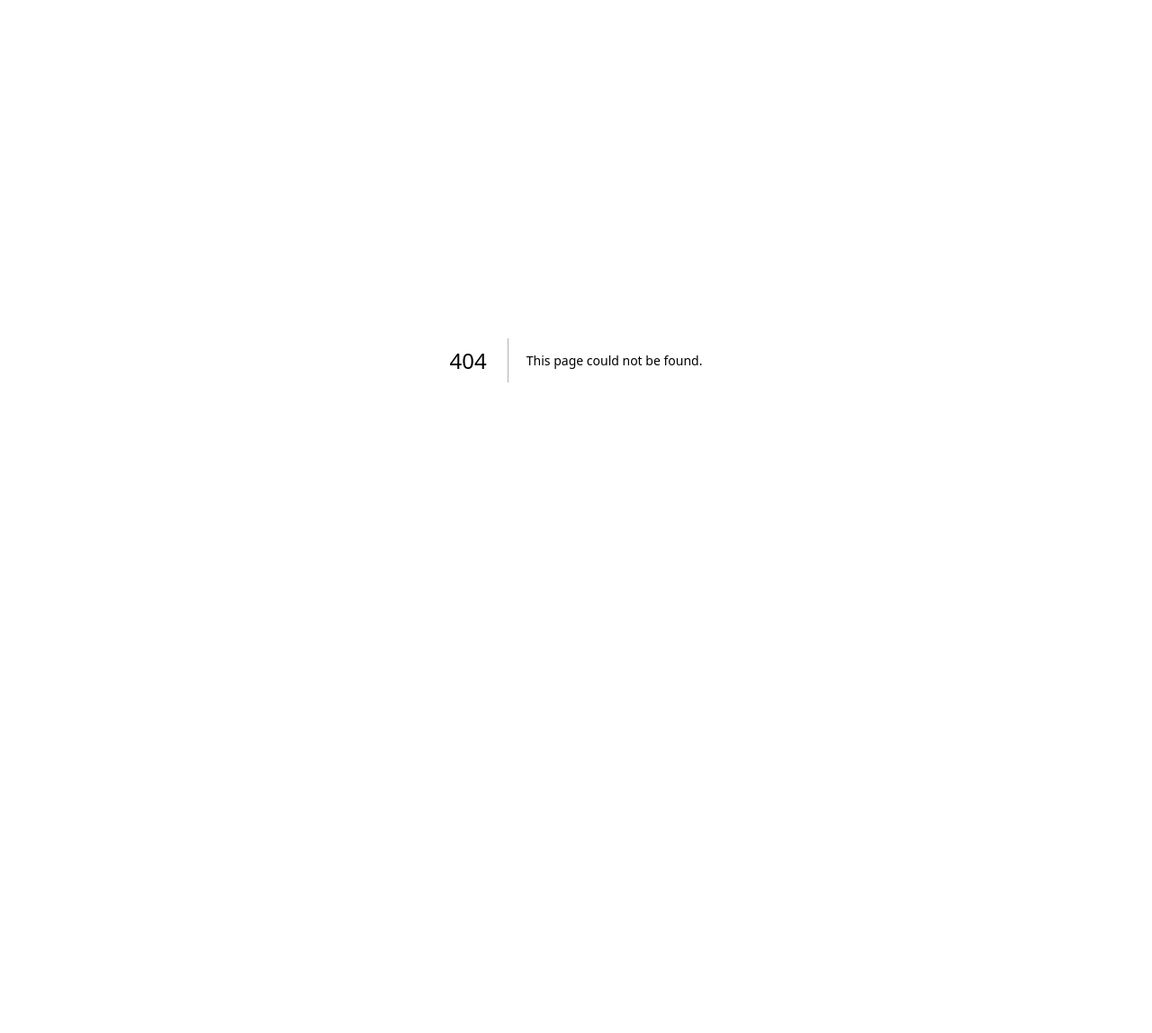
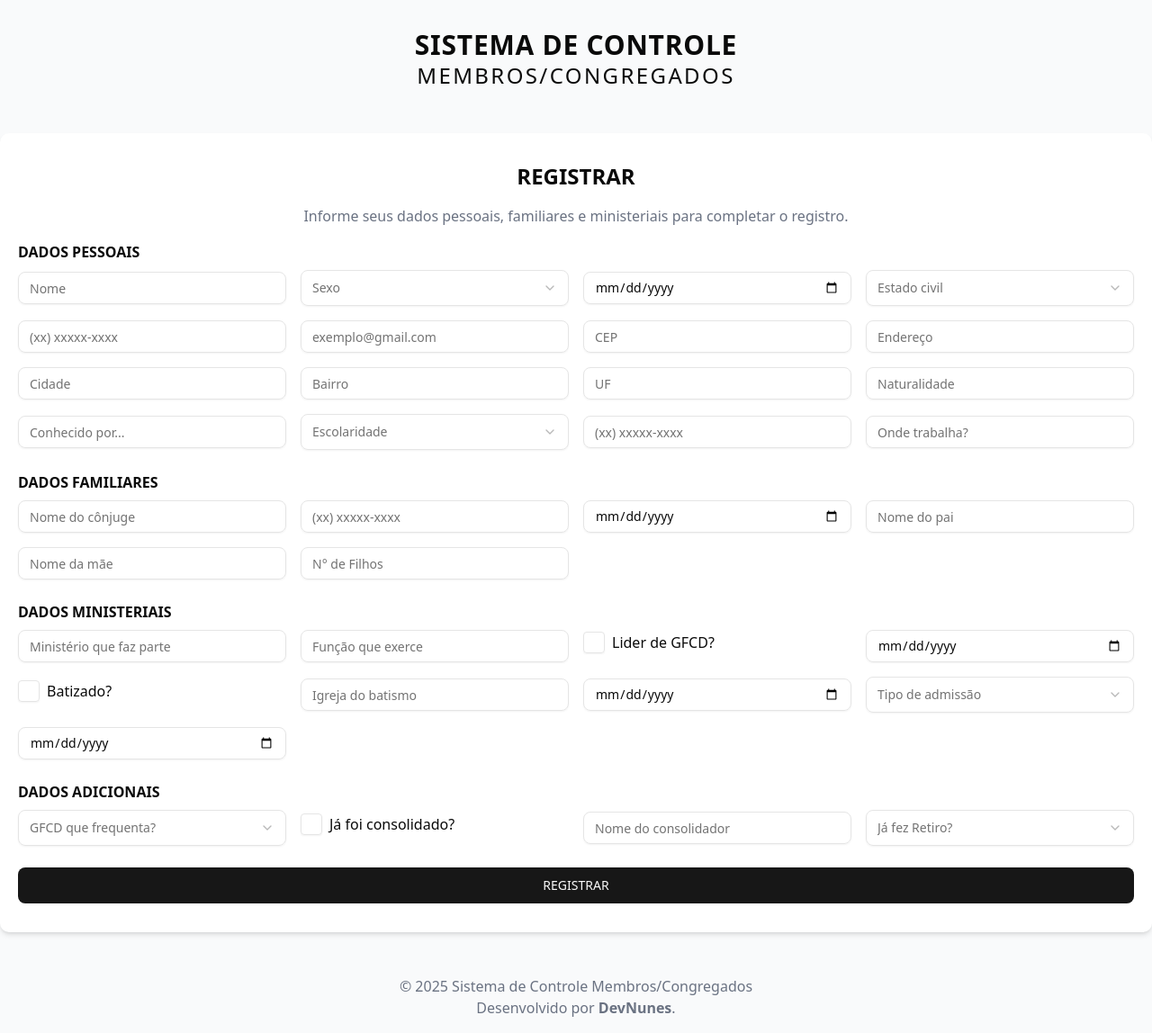
Before and after one commit to vitchin/controle-membros-congregados-project, a Next.js app in the folder iebi-membership-app/: page /register in a window 1280 px wide. Before the commit this address had no page. Shown: the whole page at 90% size. Before the commit the page ends 800 px from the top, so only its background shows below. Built offline with nearby package versions, Linux system fonts and the light colour scheme.

Commit message:
[feat] page.tsx | página de registro

```diff
--- /dev/null
+++ b/iebi-membership-app/src/app/register/page.tsx
@@ -0,0 +1,14 @@
+import Image from "next/image";
+import { Title } from "../components/titulo";
+import { Register } from "../components/register";
+import { Footer } from "../components/footer";
+
+export default function RegisterPage() {
+  return (
+    <section className="relative bg-gray-50 min-h-screen flex flex-col items-center align justify-center">
+      <Title />
+      <Register />
+      <Footer />
+    </section>
+  )
+}
```
